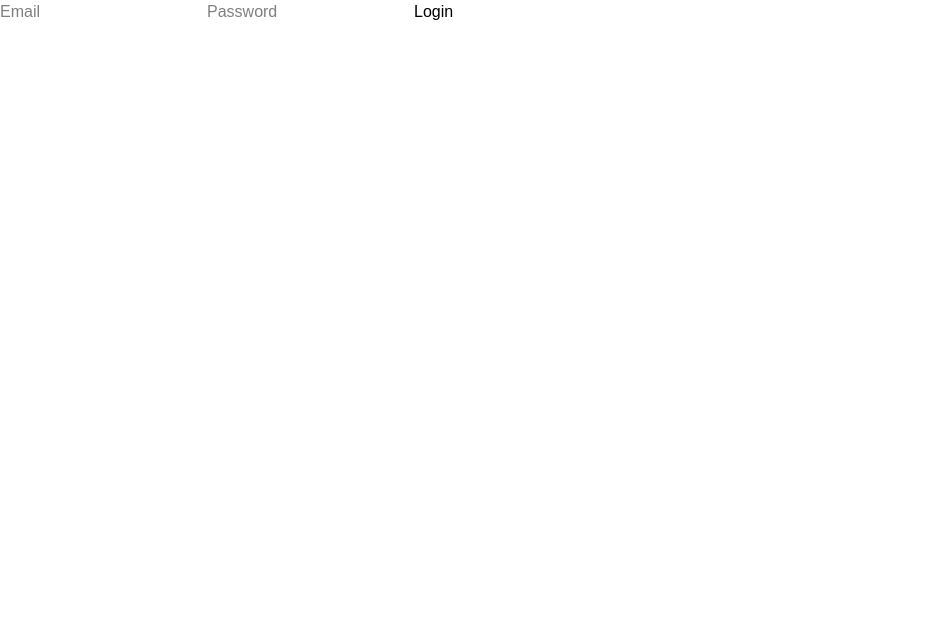
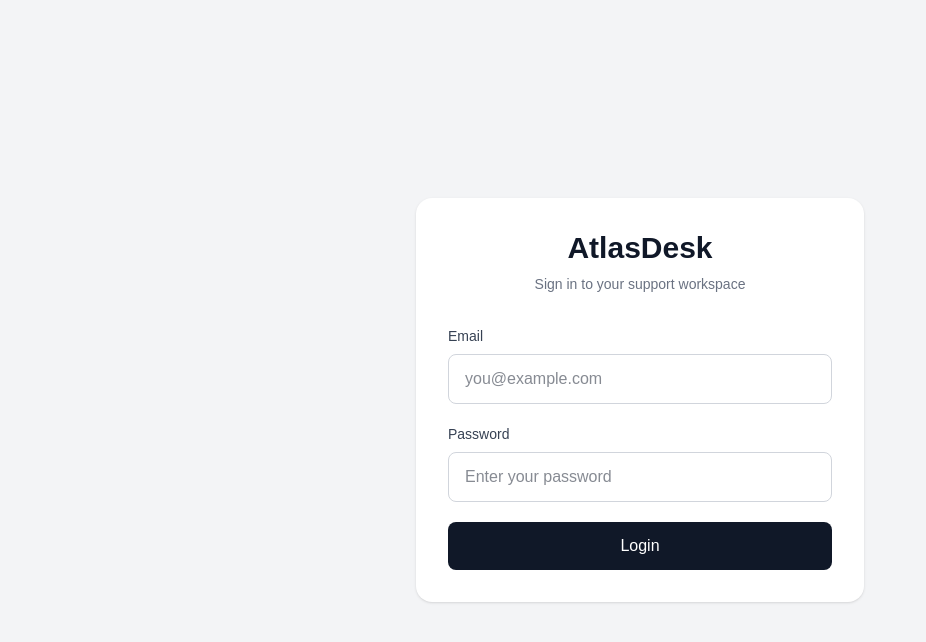
Before and after one commit to Abualtaher/atlasdesk, a React (Vite) app in the folder client/: page /login in a window 1280 px wide. Shown: the top 642 px of the page, without its empty margins (0-926 px from the left). Built offline with nearby package versions, Linux system fonts and the light colour scheme.

Commit message:
feat: enhance Login component with improved UI and error handling

```diff
--- a/client/src/pages/Login.tsx
+++ b/client/src/pages/Login.tsx
@@ -1,10 +1,13 @@
 import { useState } from "react";
+import { useNavigate } from "react-router-dom";
 
 function Login() {
   const [email, setEmail] = useState("");
   const [password, setPassword] = useState("");
 
   const [error, setError] = useState("");
+
+  const navigate = useNavigate();
 
   const handleSubmit = (
     event: React.SyntheticEvent<HTMLFormElement, SubmitEvent>,
@@ -15,25 +18,71 @@
       return;
     }
     setError("");
+    navigate("/");
   };
 
   return (
-    <form onSubmit={handleSubmit}>
+    <div className="flex min-h-screen items-center justify-center bg-gray-100 px-4">
+      <div className="w-full max-w-md rounded-2xl bg-white p-8 shadow-sm">
+        <div className="mb-8 text-center">
+          <h1 className="text-3xl font-bold text-gray-900">AtlasDesk</h1>
+          <p className="mt-2 text-sm text-gray-500">
+            Sign in to your support workspace
+          </p>
+        </div>
+
+        <form onSubmit={handleSubmit} className="space-y-5">
+          <div>
+            <label
+              htmlFor="email"
+              className="mb-2 block text-sm font-medium text-gray-700"
+            >
+              Email
+            </label>
+
             <input
+              id="email"
               type="email"
-        placeholder="Email"
+              placeholder="you@example.com"
               value={email}
               onChange={(e) => setEmail(e.target.value)}
+              className="w-full rounded-lg border border-gray-300 px-4 py-3 text-gray-900 outline-none transition focus:border-blue-500 focus:ring-2 focus:ring-blue-100"
             />
+          </div>
+
+          <div>
+            <label
+              htmlFor="password"
+              className="mb-2 block text-sm font-medium text-gray-700"
+            >
+              Password
+            </label>
+
             <input
+              id="password"
               type="password"
-        placeholder="Password"
+              placeholder="Enter your password"
               value={password}
               onChange={(e) => setPassword(e.target.value)}
+              className="w-full rounded-lg border border-gray-300 px-4 py-3 text-gray-900 outline-none transition focus:border-blue-500 focus:ring-2 focus:ring-blue-100"
             />
-      <button type="submit">Login</button>
-      {error && <p>{error}</p>}
+          </div>
+
+          {error && (
+            <p className="rounded-lg bg-red-50 px-4 py-3 text-sm text-red-700">
+              {error}
+            </p>
+          )}
+
+          <button
+            type="submit"
+            className="w-full rounded-lg bg-gray-900 px-4 py-3 font-medium text-white transition hover:bg-gray-800 focus:outline-none focus:ring-2 focus:ring-gray-400 focus:ring-offset-2"
+          >
+            Login
+          </button>
         </form>
+      </div>
+    </div>
   );
 }
 
```
Lines whose indentation alone changed are shown as unchanged.
